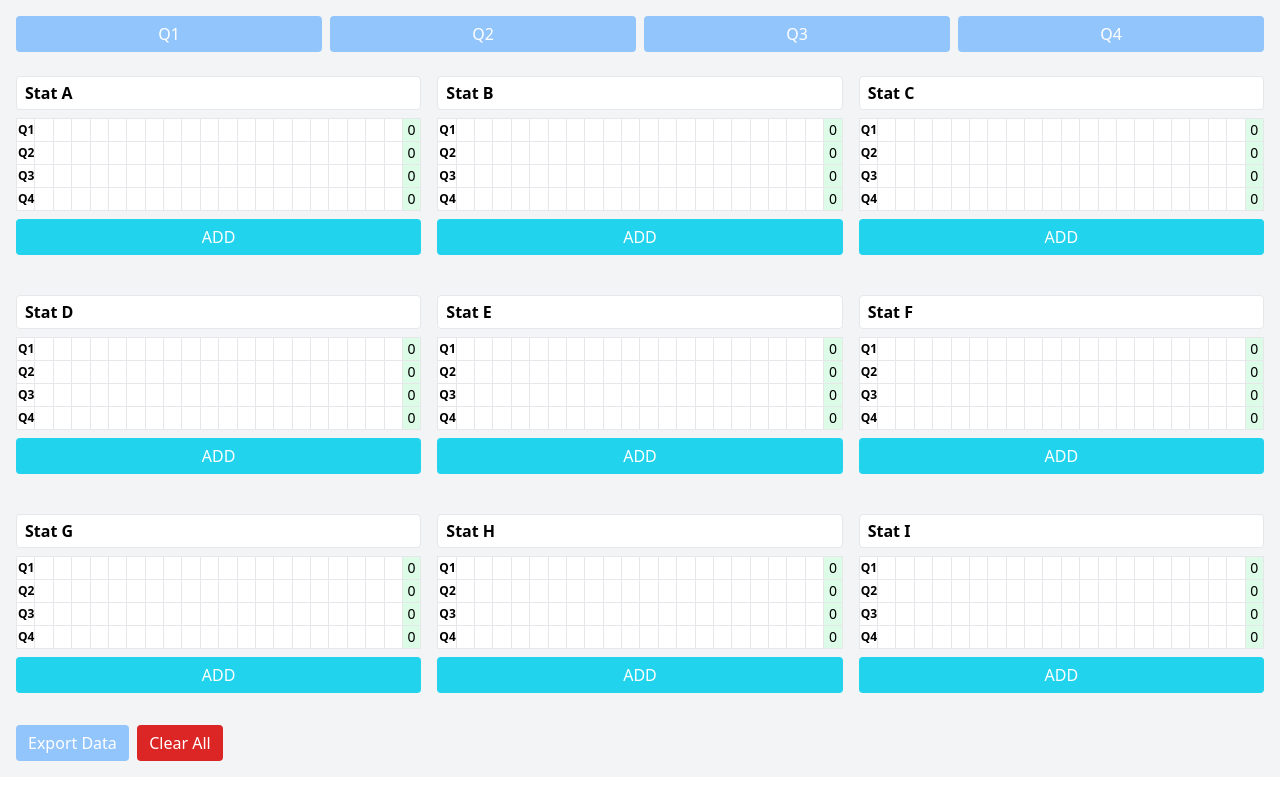
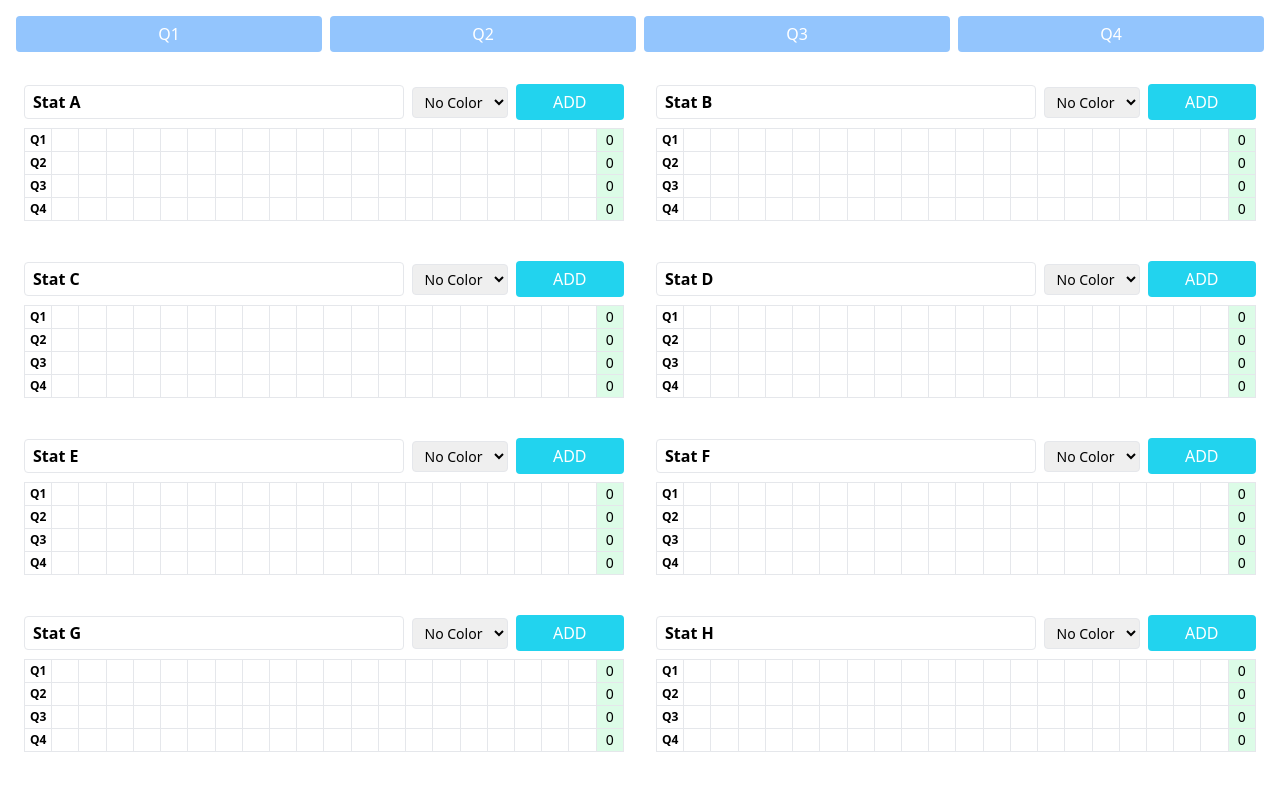
Before and after one commit to adfit11/indicounter, a React (Vite) app: page / in a window 1280 px wide. Shown: the top 790 px of the page. Built offline with nearby package versions, Linux system fonts and the light colour scheme.

Commit message:
Various UI improvements

```diff
--- a/src/App.jsx
+++ b/src/App.jsx
@@ -6,6 +6,17 @@ import { Dialog, DialogTrigger, DialogContent, DialogTitle } from './components/
 // Define the rows and sections for the table
 const rows = ['Q1', 'Q2', 'Q3', 'Q4'];
 const sections = ['Stat A', 'Stat B', 'Stat C', 'Stat D', 'Stat E', 'Stat F', 'Stat G', 'Stat H', 'Stat I'];
+
+const pastelColors = [
+  { name: 'Pink', value: '#FFEBEE' },
+  { name: 'Peach', value: '#FFF3E0' },
+  { name: 'Lemon', value: '#FFFDE7' },
+  { name: 'Mint', value: '#E8F5E9' },
+  { name: 'Sky', value: '#E3F2FD' },
+  { name: 'Lavender', value: '#F3E5F5' },
+  { name: 'Aqua', value: '#E0F7FA' },
+  { name: 'Coral', value: '#FBE9E7' },
+];
 
 // Initialize titles for each section
 const initialTitles = Object.fromEntries(sections.map(section => [section, section]));
@@ -48,6 +59,20 @@ export default function App() {
 
   // State to track the currently active section for adding data
   const [activeSection, setActiveSection] = useState(null);
+
+  // state to track table colours
+  const [sectionColors, setSectionColors] = useState(() => {
+    try {
+      return JSON.parse(localStorage.getItem("counter-section-colors")) || {};
+    } catch {
+      return {};
+    }
+  });
+
+  useEffect(() => {
+    localStorage.setItem("counter-section-colors", JSON.stringify(sectionColors));
+  }, [sectionColors]);
+
 
   // Save data to localStorage whenever it changes
   useEffect(() => {
@@ -106,8 +131,10 @@ export default function App() {
           }, {});
           return acc;
         }, {});
+
         setData(cleared);
         localStorage.setItem("counter-data", JSON.stringify(cleared));
+
       }
     }
   };
@@ -120,7 +147,7 @@ export default function App() {
   };
 
   return (
-    <div className="p-4 max-w-full mx-auto bg-gray-100">
+    <div className="p-4 max-w-full mx-auto">
       {/* Row selection buttons */}
       <div className="grid grid-cols-4 gap-2 mb-6">
         {rows.map(row => (
@@ -131,10 +158,16 @@ export default function App() {
       </div>
 
       {/* Section tables */}
-      <div className="grid grid-cols-1 md:grid-cols-3 xl:grid-cols-3 gap-4">
+      <div className="grid grid-cols-2 md:grid-cols-2 xl:grid-cols-2 gap-4">
         {sections.map(section => (
-          <div key={section} className="mb-6">
-            {/* Editable section title */}
+          <div
+            key={section}
+            className="mb-2 p-2 rounded"
+            style={{ backgroundColor: sectionColors[section] || '#ffffff' }}
+          >
+
+            {/* Editable section title + ADD button side-by-side */}
+            <div className="flex items-center gap-2 mb-2">
               <Input
                 value={titles[section]}
                 onChange={(e) => {
@@ -142,8 +175,56 @@ export default function App() {
                   setTitles(newTitles);
                   localStorage.setItem("counter-titles", JSON.stringify(newTitles));
                 }}
-              className="text-md font-bold mb-2 border-b"
+                className="text-md font-bold border-b"
               />
+
+              <select
+                value={sectionColors[section] || ''}
+                onChange={(e) =>
+                  setSectionColors({ ...sectionColors, [section]: e.target.value })
+                }
+                className="border rounded px-2 py-1 text-sm w-24"
+                title="Select background color"
+              >
+                <option value="">No Color</option>
+                {pastelColors.map(({ name, value }) => (
+                  <option key={value} value={value}>
+                    {name}
+                  </option>
+                ))}
+              </select>
+
+              <Dialog open={dialogOpen} onOpenChange={setDialogOpen}>
+                <DialogTrigger asChild>
+                  <Button
+                    onClick={() => setActiveSection(section)}
+                    className="bg-cyan-400 whitespace-nowrap w-40"
+                  >
+                    ADD
+                  </Button>
+                </DialogTrigger>
+                <DialogContent>
+                  <DialogTitle>Add number to {section} - Row {selectedRow}</DialogTitle>
+                  <Input
+                    type="number"
+                    value={inputValue}
+                    onChange={(e) => setInputValue(e.target.value)}
+                    placeholder="Enter number"
+                  />
+                  <div className="flex flex-wrap gap-2 mt-4">
+                    {getUniqueSortedValues().map(val => (
+                      <Button key={val} variant="outline" onClick={() => handleAdd(val)}>
+                        {val}
+                      </Button>
+                    ))}
+                  </div>
+                  <Button className="mt-4 w-full" onClick={() => handleAdd(parseInt(inputValue))}>Confirm</Button>
+                </DialogContent>
+              </Dialog>
+            </div>
+
+
+
 
             {/* Data table */}
             <div className="overflow-x-auto text-sm">
@@ -177,31 +258,7 @@ export default function App() {
               </table>
             </div>
 
-            {/* Add data dialog */}
-            <Dialog open={dialogOpen} onOpenChange={setDialogOpen}>
-              <DialogTrigger asChild>
-                <Button onClick={() => setActiveSection(section)} className="bg-cyan-400 mt-2 w-full">
-                  ADD
-                </Button>
-              </DialogTrigger>
-              <DialogContent>
-                <DialogTitle>Add number to {section} - Row {selectedRow}</DialogTitle>
-                <Input
-                  type="number"
-                  value={inputValue}
-                  onChange={(e) => setInputValue(e.target.value)}
-                  placeholder="Enter number"
-                />
-                <div className="flex flex-wrap gap-2 mt-4">
-                  {getUniqueSortedValues().map(val => (
-                    <Button key={val} variant="outline" onClick={() => handleAdd(val)}>
-                      {val}
-                    </Button>
-                  ))}
-                </div>
-                <Button className="mt-4 w-full" onClick={() => handleAdd(parseInt(inputValue))}>Confirm</Button>
-              </DialogContent>
-            </Dialog>
+
           </div>
         ))}
       </div>
```
Lines whose indentation alone changed are shown as unchanged.
